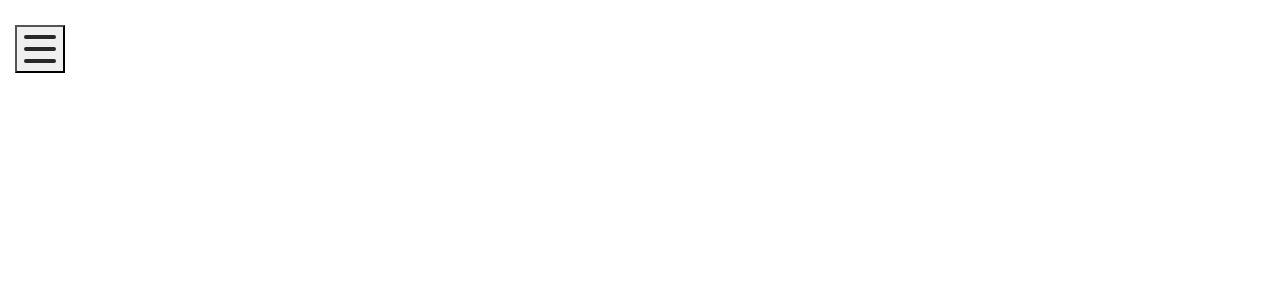
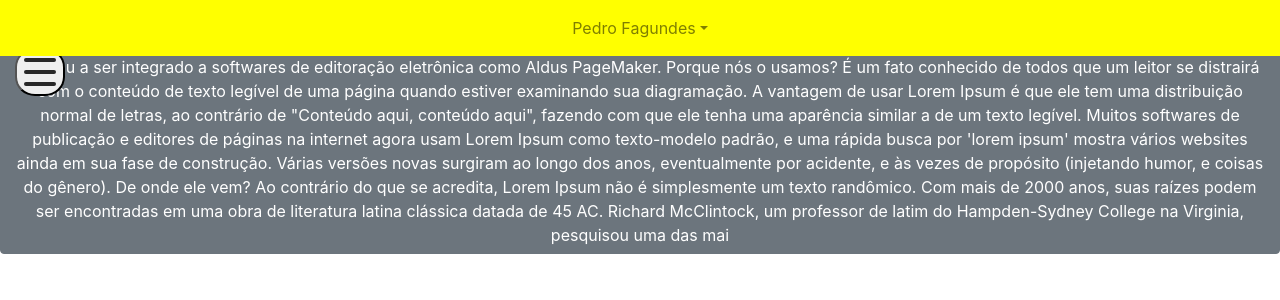
Before and after one commit to querenhgomes/Projeto-G3, a React (Create React App) app in the folder forum/: page /login in a window 1280 px wide. Shown: the top 300 px of the page. Built offline with nearby package versions, Linux system fonts and the light colour scheme; the HTML template or start-up script is replaced by a standard one.

Commit message:
Side e header

```diff
--- a/forum/src/component/Aside/index.js
+++ b/forum/src/component/Aside/index.js
@@ -22,19 +22,23 @@ const items = [
 function Aside() {
     const [isOpen, setIsOpen] = useState(false)
     const hidden = {
-        visibility: "hidden"
+        visibility: "hidden",
+        zIndex: 5
     }
     const show = {
-        visibility: "visible"
+        visibility: "visible",
+        zIndex: 5
     }
 
     const open = {
         width: "220px",
-        marginLeft: "0px"
+        marginLeft: "0px",
+        zIndex: 5
     }
     const closed = {
         width: "0px",
-        marginLeft: "0px"
+        marginLeft: "0px",
+        zIndex: 5
     }
     function openNav() {
         console.log(isOpen);
@@ -64,25 +68,27 @@ function Aside() {
 
             <div id="mySidenav" className="sidenav" style={isOpen ? open : closed}>
                 <span className="closebtn" onClick={openNav}>&times;</span>
+                <br></br>
+                <br></br>
                 <div className="text-effect">
                     <a href="/home" className="active">
                         <span className="glyphicon glyphicon-home"></span>&nbsp;Home
                     </a>
                     <a href="/jogos">
                         <span className="glyphicon glyphicon-user"></span>
-                        &nbsp;Portfolio
+                        &nbsp;Jogos
                     </a>
                     <a href="/negocios">
                         <span className="glyphicon glyphicon-tasks"></span>
-                        &nbsp;Projects
+                        &nbsp;Negocios
                     </a>
                     <a href="/educacao">
                         <span className="glyphicon glyphicon-phone-alt"></span>
-                        &nbsp;Contact
+                        &nbsp;Educação
                     </a>
                     <a href="/tec">
                         <span className="glyphicon glyphicon-phone-alt"></span>
-                        &nbsp;Contact
+                        &nbsp;Tecnologia
                     </a>
                 </div>
             </div>
--- a/forum/src/component/Aside/style.css
+++ b/forum/src/component/Aside/style.css
@@ -14,7 +14,7 @@
     height: 100vh;
 }
 
-.sidenav span{
+.sidenav .closebtn{
     height: 60px;
     line-height: 50px;
     padding: 8px 8px 10px 35px;
@@ -25,6 +25,8 @@
     color: #818181;
     display: block;
 }
+
+
 
 .sidenav a{
     height: 60px;
@@ -58,7 +60,7 @@
 
 .sidenav .closebtn {
     position: absolute;
-    top: 0;
+    top: 15;
     right: 25px;
     font-size: 36px;
     margin-left: 50px;
@@ -77,11 +79,13 @@
 
 #nav-toggle{
     width: 50px;
-    position: absolute;
+    position: fixed;
     left: 15px;
-    margin-top: 25px;
+    margin-top: 6vh;
     padding: 0;
     display: block;
+    z-index: 0;
+    border-radius: 40%;
 }
 
 #nav-toggle:hover .bar:nth-child(1){
--- a/forum/src/component/SideNav.js
+++ b/forum/src/component/SideNav.js
@@ -15,9 +15,20 @@ import Tec from './ViewTec';
 
 function SideNav() {
 
+      const [Logado, setLogado] = useState(false);
+      console.log(Logado);
+      const Click = () => setLogado(!Logado);
     return(
-     null
+      <Button variant="secondary" onClick={Click}>
+      lhou para fazer um livro de modelos de tipos. Lorem Ipsum sobreviveu não só a cinco séculos, como também ao salto para a editoração eletrônica, permanecendo essencialmente inalterado. Se popularizou na década de 60, quando a Letraset lançou decalques contendo passagens de Lorem Ipsum, e mais recentemente quando passou a ser integrado a softwares de editoração eletrônica como Aldus PageMaker.
 
+Porque nós o usamos?
+É um fato conhecido de todos que um leitor se distrairá com o conteúdo de texto legível de uma página quando estiver examinando sua diagramação. A vantagem de usar Lorem Ipsum é que ele tem uma distribuição normal de letras, ao contrário de "Conteúdo aqui, conteúdo aqui", fazendo com que ele tenha uma aparência similar a de um texto legível. Muitos softwares de publicação e editores de páginas na internet agora usam Lorem Ipsum como texto-modelo padrão, e uma rápida busca por 'lorem ipsum' mostra vários websites ainda em sua fase de construção. Várias versões novas surgiram ao longo dos anos, eventualmente por acidente, e às vezes de propósito (injetando humor, e coisas do gênero).
+
+
+De onde ele vem?
+Ao contrário do que se acredita, Lorem Ipsum não é simplesmente um texto randômico. Com mais de 2000 anos, suas raízes podem ser encontradas em uma obra de literatura latina clássica datada de 45 AC. Richard McClintock, um professor de latim do Hampden-Sydney College na Virginia, pesquisou uma das mai
+      </Button>
    );
 
       }
--- a/forum/src/component/ViewHome.js
+++ b/forum/src/component/ViewHome.js
@@ -30,6 +30,8 @@ function Home() {
 
 
         <div className="container">
+
+
           <div className="row">
 
 
--- a/forum/src/component/sidebar.js
+++ b/forum/src/component/sidebar.js
@@ -8,6 +8,8 @@ import Negocios from './ViewNegocios';
 import Jogos from './ViewJogos';
 import Educacao from './ViewEducacao';
 import Tec from './ViewTec';
+import  SideNav   from "./SideNav.js" ;
+import { Sidenav } from 'rsuite';
 
 
 
@@ -25,6 +27,7 @@ const style={
         return(
 
           <div>
+
             {console.log(Color)}
             <Router>
 
@@ -44,12 +47,27 @@ const style={
 
                 </Navbar> */}
 
+                <Navbar fixed="top"  className="text-primary" style={style}  expand="lg">
+
+                    <Navbar.Toggle  className="nav ml-auto text-primary" aria-controls="basic-navbar-nav" />
+                    <Navbar.Collapse className="nav mx-auto text-primary" id="basic-navbar-nav">
+                      <Nav  activeKey="/home" onSelect={(selectedKey) => setColor("white")} to="/home" className="mx-auto text-center">
+                      <NavDropdown title="Pedro Fagundes" id="basic-nav-dropdown">
+                              <NavDropdown.Item href="login">Sair</NavDropdown.Item>
+                              </NavDropdown>
+                      </Nav>
+
+                    </Navbar.Collapse>
+
+                </Navbar>
+
                <Switch>
                     <Route path="/home" exact={true}  component={Home}/>
                     <Route path="/jogos" exact={true}  component={Jogos}/>
                     <Route path="/negocios" exact={true} component={Negocios}/>
                     <Route path="/educacao" exact={true} component={Educacao}/>
                     <Route path="/tec" exact={true} component={Tec}/>
+                    <Route path="/login" exact={true} component={SideNav}/>
                 </Switch>
 
                 </Router>
```
Also changed, not shown: forum/src/component/ViewMaster.js (+7 -1 lines).
